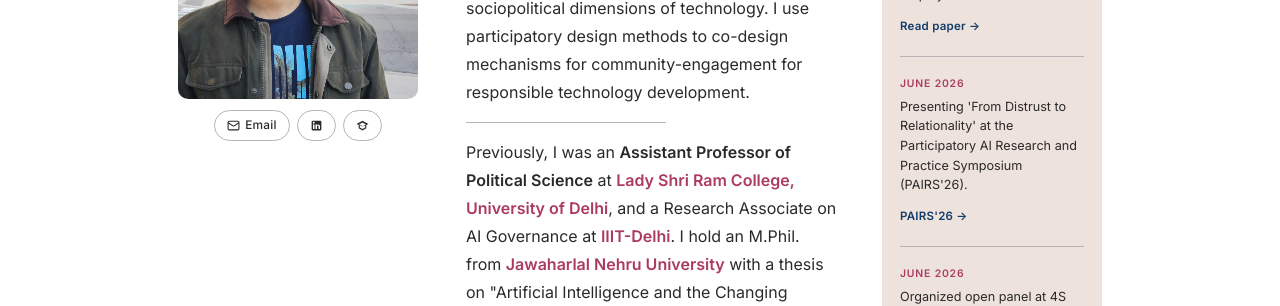
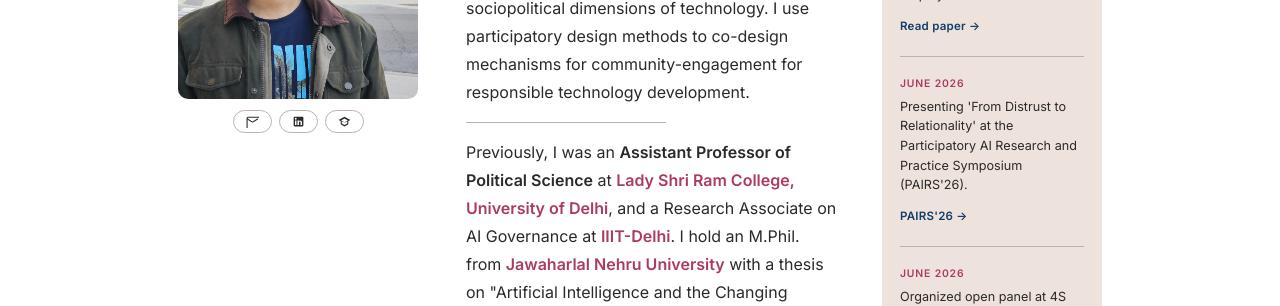
Before and after one commit to adityanayak-info/adityanayak-info.github.io, a Jekyll site: the page built from index.md, in a window 1280 px wide and 900 px high. Shown: the part 303-609 px from the top of the window. Built offline with Jekyll 4.4.1, drawn with Linux system fonts in a browser that asks for light colours.

Commit message:
Update index.md

```diff
--- a/index.md
+++ b/index.md
@@ -26,17 +26,16 @@
     <div class="contact-links">
 
       <a href="mailto:aditya.nayak@pitt.edu">
-        <svg viewBox="0 0 24 24" fill="none" stroke="currentColor" stroke-width="2" width="13" height="13" aria-hidden="true"><rect x="2" y="4" width="20" height="16" rx="2"/><path d="m22 7-8.97 5.7a1.94 1.94 0 0 1-2.06 0L2 7"/></svg>
-        Email
+        <svg viewBox="0 0 24 24" fill="none" stroke="currentColor" stroke-width="2" width="13" height="13" aria-hidden="true"><rect x="2" y="4" width="30" height="26" rx="2"/><path d="m22 7-8.97 5.7a1.94 1.94 0 0 1-2.06 0L2 7"/></svg>
       </a>
 
       <!-- Replace # with your LinkedIn profile URL -->
-      <a href="#" target="_blank" rel="noopener">
+      <a href="https://www.linkedin.com/in/adityanayak826/" target="_blank" rel="noopener">
         <svg viewBox="0 0 24 24" fill="currentColor" width="13" height="13" aria-hidden="true"><path d="M19 3a2 2 0 0 1 2 2v14a2 2 0 0 1-2 2H5a2 2 0 0 1-2-2V5a2 2 0 0 1 2-2h14m-.5 15.5v-5.3a3.26 3.26 0 0 0-3.26-3.26c-.85 0-1.84.52-2.32 1.3v-1.11h-2.79v8.37h2.79v-4.93c0-.77.62-1.4 1.39-1.4a1.4 1.4 0 0 1 1.4 1.4v4.93h2.79M6.88 8.56a1.68 1.68 0 0 0 1.68-1.68c0-.93-.75-1.69-1.68-1.69a1.69 1.69 0 0 0-1.69 1.69c0 .93.76 1.68 1.69 1.68m1.39 9.94v-8.37H5.5v8.37h2.77z"/></svg>
       </a>
 
       <!-- Replace # with your Google Scholar profile URL -->
-      <a href="#" target="_blank" rel="noopener">
+      <a href="https://scholar.google.com/citations?user=2aDc8HAAAAAJ&hl=en" target="_blank" rel="noopener">
         <svg viewBox="0 0 24 24" fill="currentColor" width="13" height="13" aria-hidden="true"><path d="M12 3 1 9l4 2.18V17l7 4 7-4v-5.82L23 9zm6.36 7L12 13.36 5.64 10 12 6.64zM17 15.56l-5 2.86-5-2.86v-3.73L12 14l5-2.17z"/></svg>
       </a>
 
```
